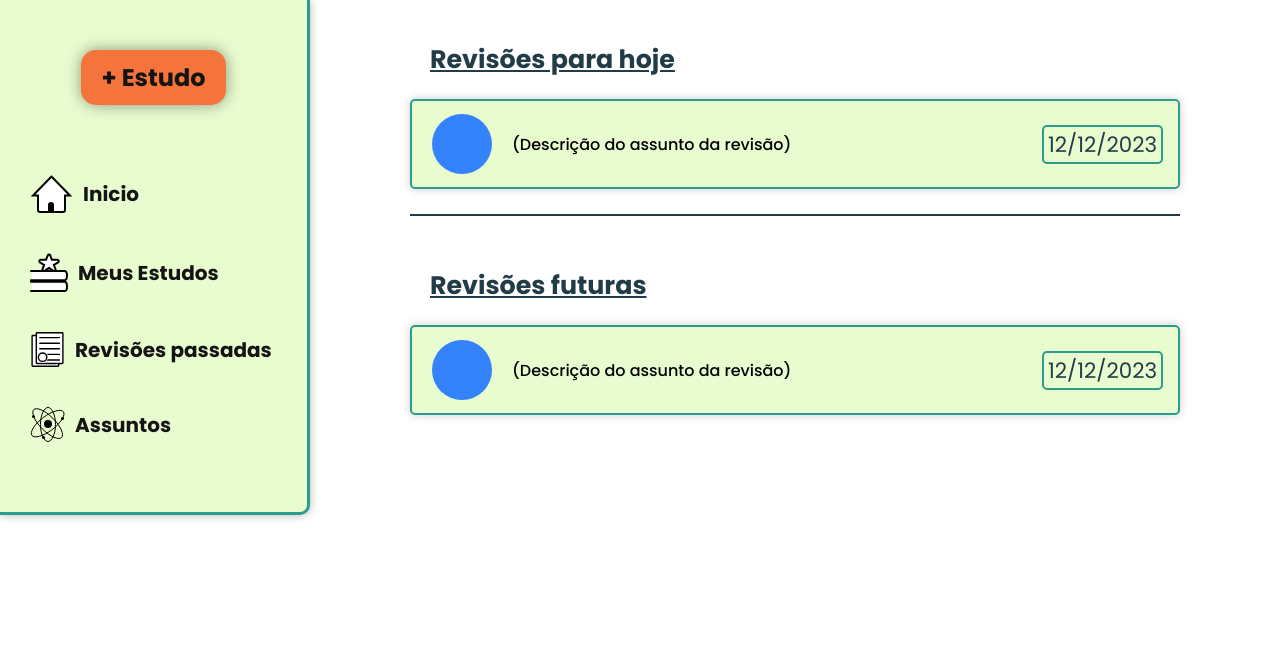
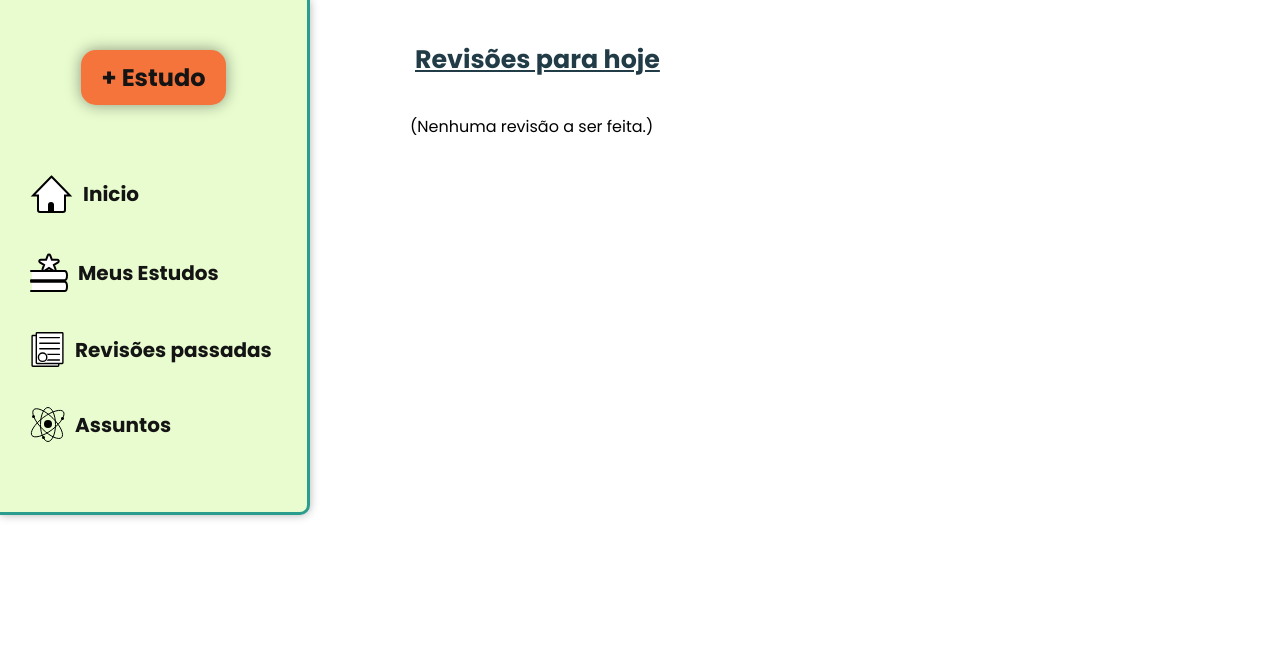
Before and after one commit to ThiagoSchFialho/DJANGO-Revise_Minder, a Django app: page /revisions/ in a window 1280 px wide. Shown: the part 100-755 px from the top of the page. Run offline with Django 4.2, Linux system fonts and the light colour scheme; a user stored in the database is signed in; tables that the repository leaves empty hold one stand-in row (values such as "Sample post").

Commit message:
Model Revision Criado e apresentação dos objetos em "revisions_home.html"
Apenas as revisões que precisam ser feitas no dia são mostradas em "revisions_home.html", por enquanto.

```diff
--- a/apps/revise_minder/admin.py
+++ b/apps/revise_minder/admin.py
@@ -1,5 +1,6 @@
 from django.contrib import admin
-from apps.revise_minder.models import Subject, Study
+from apps.revise_minder.models import Subject, Study, Revision
 
 admin.site.register(Subject)
 admin.site.register(Study)
+admin.site.register(Revision)
--- a/apps/revise_minder/views.py
+++ b/apps/revise_minder/views.py
@@ -1,6 +1,9 @@
 from django.shortcuts import render, redirect
+from django.db.models import Q
+from datetime import date
+
 from apps.revise_minder.forms import SubjectForm, StudyForm
-from apps.revise_minder.models import Subject, Study
+from apps.revise_minder.models import Subject, Study, Revision
 
 def index(request):
     return render(request, 'revise_minder/index.html')
@@ -9,9 +12,13 @@ def revisions_home(request):
     if not request.user.is_authenticated:
         return redirect('login')
 
-    user_first_letter = request.user.username[0]
+    today_date = date.today()
 
-    return render(request, 'revise_minder/revisions_home.html', {'user_n':user_first_letter})
+    revisions_today = Revision.objects.filter(
+        Q(date_plus_1_day=today_date) | Q(date_plus_1_week=today_date) | Q(date_plus_1_month=today_date)
+    )
+
+    return render(request, 'revise_minder/revisions_home.html', {'revisions_today':revisions_today})
 
 def subject(request):
     if not request.user.is_authenticated:
@@ -67,7 +74,12 @@ def add_study(request):
         if form.is_valid():
             study = form.save(commit=False)
             study.user = request.user
+
+            revision = Revision(study=study, date=study.date)
+
             study.save()
+            revision.save()
+
             return redirect('my_studies')
 
     return render(request, 'revise_minder/add_study.html', {'form':form})
@@ -90,7 +102,12 @@ def edit_study(request, study_id):
         form = StudyForm(request.POST, instance=study, user=request.user)
 
         if form.is_valid():
+            revision = Revision.objects.get(study=study)
+            revision.date = study.date
+
             form.save()
+            revision.save()
+
             return redirect('my_studies')
 
     return render(request, 'revise_minder/edit_study.html', {'form':form, 'study_id':study_id})
--- a/apps/users/views.py
+++ b/apps/users/views.py
@@ -57,4 +57,4 @@ def signup(request):
 def logout(request):
     auth.logout(request)
 
-    return redirect("login")
+    return redirect("index")
--- a/setup/static/styles/revisions_home.css
+++ b/setup/static/styles/revisions_home.css
@@ -26,8 +26,8 @@
     font-size: 19pt;
     text-decoration: underline;
     color: var(--dark-green);
-    margin-bottom: 20px;
-    margin-left: 20px;
+    margin-bottom: 35px;
+    margin-left: 5px;
 }
 
 .revision-list-item {
@@ -36,7 +36,7 @@
     align-items: center;
     height: 90px;
     margin-bottom: 25px;
-    padding: 15px;
+    padding: 15px 10px;
     background-color: var(--light-green);
     border: 2px solid var(--green);
     border-radius: 5px;
@@ -70,9 +70,10 @@
 }
 
 .revision-date {
-    margin-left: 20px;
+    text-align: center;
+    min-width: 124px;
+    margin: 0px 10px;
     padding: 2px 4px;
-    height: fit-content;
     font-size: 16pt;
     color: var(--dark-green);
     border: 2px solid var(--green);
--- a/templates/revise_minder/revisions_home.html
+++ b/templates/revise_minder/revisions_home.html
@@ -8,32 +8,21 @@
                 <h3 class="revisions-list-title">Revisões para hoje</h3>
                 <ul>
 
+                    {% if revisions_today %}
+                    {% for revision in revisions_today %}
                     <li class="revision-list-item">
                         <div class="revision-subject-info">
-                            <div class="revision-subject-icon azul"></div>
+                            <div class="revision-subject-icon {{ revision.study.subject.color }}"></div>
                             <div class="revision-subject-name">
-                                <p>(Descrição do assunto da revisão)</p>
+                                <p>{{ revision.study.subject.description }}</p>
                             </div>
                         </div>
-                        <div class="revision-date">12/12/2023</div>
+                        <div class="revision-date">Hoje</div>
                     </li>
-
-                </ul>
-            </div>
-            <hr>
-            <div class="future-revisions">
-                <h3 class="revisions-list-title">Revisões futuras</h3>
-                <ul>
-
-                    <li class="revision-list-item">
-                        <div class="revision-subject-info">
-                            <div class="revision-subject-icon azul"></div>
-                            <div class="revision-subject-name">
-                                <p>(Descrição do assunto da revisão)</p>
-                            </div>
-                        </div>
-                        <div class="revision-date">12/12/2023</div>
-                    </li>
+                    {% endfor %}
+                    {% else %}
+                        <p>(Nenhuma revisão a ser feita.)</p>
+                    {% endif %}
 
                 </ul>
             </div>
```
Also changed, not shown: apps/revise_minder/models.py (+26 -4 lines), apps/revise_minder/migrations/0010_remove_study_is_done_revision.py (added).
